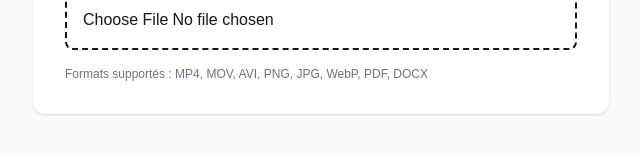
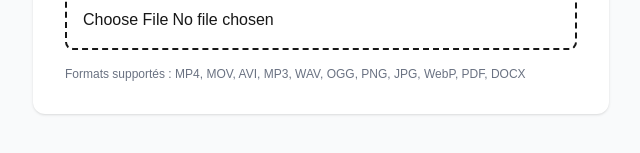
Before and after one commit to Amiral30/quickswitch-app, a Next.js app: page /convert in a window 1280 px wide. Shown: the part 411-564 px from the top of the page, without its empty margins (319-959 px from the left). Built offline with nearby package versions, Linux system fonts and the light colour scheme.

Commit message:
feat: add audio category (mp3, wav, ogg, flac, aac)

```diff
--- a/src/app/convert/page.tsx
+++ b/src/app/convert/page.tsx
@@ -7,6 +7,7 @@ import Link from 'next/link'
 
 const OUTPUT_FORMATS: Record<string, string[]> = {
   video: ['mp3', 'wav', 'ogg', 'mp4', 'mov', 'avi'],
+  audio: ['mp3', 'wav', 'ogg', 'flac', 'aac', 'm4a'],
   image: ['jpg', 'png', 'webp', 'gif', 'pdf'],
   document: ['pdf', 'txt', 'docx']
 }
@@ -14,6 +15,7 @@ const OUTPUT_FORMATS: Record<string, string[]> = {
 function getCategory(filename: string): keyof typeof OUTPUT_FORMATS | null {
   const ext = filename.split('.').pop()?.toLowerCase() || ''
   if (['mp4', 'mov', 'avi', 'mkv', 'webm'].includes(ext)) return 'video'
+  if (['mp3', 'wav', 'ogg', 'flac', 'aac', 'm4a'].includes(ext)) return 'audio'
   if (['png', 'jpg', 'jpeg', 'webp', 'gif', 'svg'].includes(ext)) return 'image'
   if (['pdf', 'doc', 'docx', 'txt'].includes(ext)) return 'document'
   return null
@@ -98,12 +100,13 @@ export default function ConvertPage() {
           <div>
             <input
               type="file"
+              accept="video/*,audio/*,image/*,.pdf,.doc,.docx"
               onChange={handleUpload}
               className="w-full p-4 border-2 border-dashed rounded-lg dark:bg-gray-700"
             />
-            <p className="text-xs text-gray-500 mt-4">
-              Formats supportés : MP4, MOV, AVI, PNG, JPG, WebP, PDF, DOCX
-            </p>
+<p className="text-xs text-gray-500 mt-4">
+               Formats supportés : MP4, MOV, AVI, MP3, WAV, OGG, PNG, JPG, WebP, PDF, DOCX
+             </p>
           </div>
         )}
 
```
